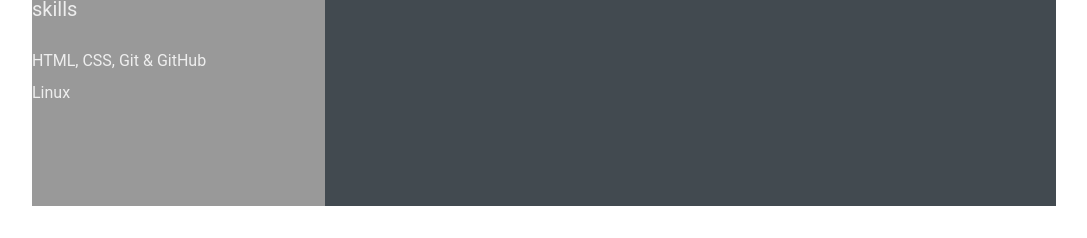
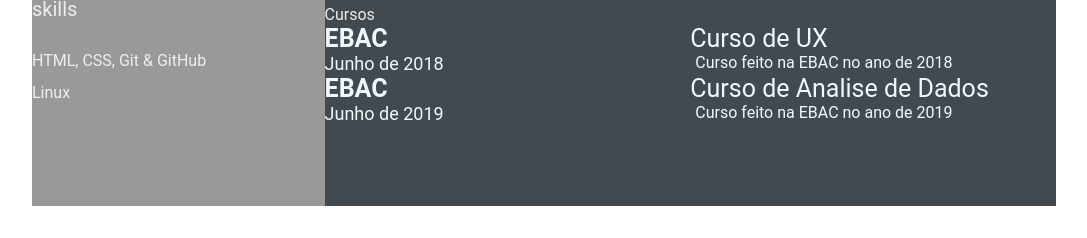
Before and after one commit to rd-santos0/reginaldo-santos.github.io, a plain HTML site: page index.html in a window 1280 px wide. Shown: the part 626-864 px from the top of the page, without its empty margins (96-1183 px from the left). Drawn offline with Linux system fonts and the light colour scheme.

Commit message:
add-awards (#5)

```diff
--- a/index.html
+++ b/index.html
@@ -2,7 +2,7 @@
 <html lang="en">
 <head>
     <meta charset="UTF-8">
-   <meta http-equiv="X-UA-Compatible"    content="IE-edge">
+    <meta http-equiv="X-UA-Compatible" content="IE-edge">
     <meta name="viewport" content="width =device-width, initial-scale=1.0">
     <title>REGINALDO SANTOS</title>
 
@@ -15,11 +15,17 @@
             <div class="left-section-content">
                 <div class="profile">
                     <img class="profile-image" src="img/profile-image.jpg" alt="profile image">
-                    <p class="name"> Reginaldo Santos</p>
-                    <p class="profession">Software Engineer</p>
+                    <p class="name">
+                        Reginaldo Santos
+                    </p>
+                    <p class="profession">
+                        Software Engineer
+                    </p>
                 </div>
                 <div class="contact-info">
-                    <p class="left-title">Contato</p>
+                    <p class="left-title">
+                        Contato
+                    </p>
                     <ul>
                         <li><i class="fa fa-phone"></i>+55 96 0000-0000</li>
                         <li><i class="fa fa-envelope"></i>meue-mail22@gmail.com</li>
@@ -28,10 +34,18 @@
                     </ul>
                 </div>
                 <div class="skills">
-                    <p class="left-title">skills</p>
+                    <p class="left-title">
+                        skills
+                    </p>
                     <ul>
-            <li><p>HTML, CSS, Git & GitHub</p></li>
-            <li><p>Linux</p></li>
+                        <li><p>
+                            HTML, CSS, Git & GitHub
+                        </p>
+                        </li>
+                        <li><p>
+                            Linux
+                        </p>
+                        </li>
                     </ul>
                 </div>
             </div>
@@ -41,7 +55,9 @@
             <div class="right-section-contents">
                 <!-- sobre mim -->
                 <section class="about gap">
-                    <div class="right-title">Sobre Mim</div>
+                    <div class="right-title">
+                        Sobre Mim
+                    </div>
                     <p class="about-me-contents">
                         Olá sou Reginaldo.<br>
                         <br> Um pouco mais sobre o que faço
@@ -50,24 +66,38 @@
                 </section>
             </div>
             <section class="experience gap">
-          <div class="right-title">Experiencia</div>
+                <div class="right-title">
+                    Experiencia
+                </div>
                 <div class="experience-contents">
                     <div class="exp-left">
-               <p class="exp-company-name">Empresa 01</p>
-               <p class="exp-time-period">2021-Present</p>
+                        <p class="exp-company-name">
+                            Empresa 01
+                        </p>
+                        <p class="exp-time-period">
+                            2021-Present
+                        </p>
                     </div>
                     <div class="exp-right">
-               <p class="exp-position">Engenheiro de Software</p>
+                        <p class="exp-position">
+                            Engenheiro de Software
+                        </p>
                         <p class="exp-desc">
                             Descreva aqui as principais atividades da empresa 01
                         </p>
                     </div>
                     <div class="exp-left">
-               <p class="exp-company-name">Empresa 02</p>
-               <p class="exp-time-period">2017-2021</p>
+                        <p class="exp-company-name">
+                            Empresa 02
+                        </p>
+                        <p class="exp-time-period">
+                            2017-2021
+                        </p>
                     </div>
                     <div class="exp-right">
-               <p class="exp-position">Engenheiro de Software</p>
+                        <p class="exp-position">
+                            Engenheiro de Software
+                        </p>
                         <p class="exp-desc">
                             Descreva aqui as principais atividades da empresa 02
                         </p>
@@ -75,23 +105,80 @@
                 </div>
             </section>
             <section class="education gap">
-          <div class="right-title">Formação Acadêmica</div>
+                <div class="right-title">
+                    Formação Acadêmica
+                </div>
                 <div class="education-contents">
                     <div class="education-left">
-            <p class="education-school-name">PUC</p>
-            <p class="education-time-period">2021~2023</p>
+                        <p class="education-school-name">
+                            PUC
+                        </p>
+                        <p class="education-time-period">
+                            2021~2023
+                        </p>
                     </div>
                     <div class="education-right">
-            <p class="education-subject">Engenharia de Software</p>
-            <p class="education-desc">Pós Graduação em engenharia de software</p>
+                        <p class="education-subject">
+                            Engenharia de Software
+                        </p>
+                        <p class="education-desc">
+                            Pós Graduação em engenharia de software
+                        </p>
                     </div>
                     <div class="education-left">
-            <p class="education-school-name">USP</p>
-            <p class="education-time-period">2015~2018</p>
+                        <p class="education-school-name">
+                            USP
+                        </p>
+                        <p class="education-time-period">
+                            2015~2018
+                        </p>
                     </div>
                     <div class="education-right">
-              <p class="education-subject">Engenharia da Computação</p>
-              <p class="education-desc">Graduação em engenharia de software</p>
+                        <p class="education-subject">
+                            Engenharia da Computação
+                        </p>
+                        <p class="education-desc">
+                            Graduação em engenharia de software
+                        </p>
+                    </div>
+                </div>
+            </section>
+            <section class="awards gab">
+                <div class="right-title">
+                    Cursos
+                </div>
+                <div class="awards-contents">
+                    <div class="awards-left">
+                        <p class="awards-company-name">
+                            EBAC
+                        </p>
+                        <p class="awards-time-period">
+                            Junho de 2018
+                        </p>
+                    </div>
+                    <div class="awards-right">
+                        <p class="awards-name">
+                            Curso de UX
+                        </p>
+                        <p class="awards-desc">
+                            Curso feito na EBAC no ano de 2018
+                        </p>
+                    </div>
+                    <div class="awards-left">
+                        <p class="awards-company-name">
+                            EBAC
+                        </p>
+                        <p class="awards-time-period">
+                            Junho de 2019
+                        </p>
+                    </div>
+                    <div class="awards-right">
+                        <p class="awards-name">
+                            Curso de Analise de Dados
+                        </p>
+                        <p class="awards-desc">
+                            Curso feito na EBAC no ano de 2019
+                        </p>
                     </div>
                 </div>
             </section>
```
Lines whose indentation alone changed are shown as unchanged.
